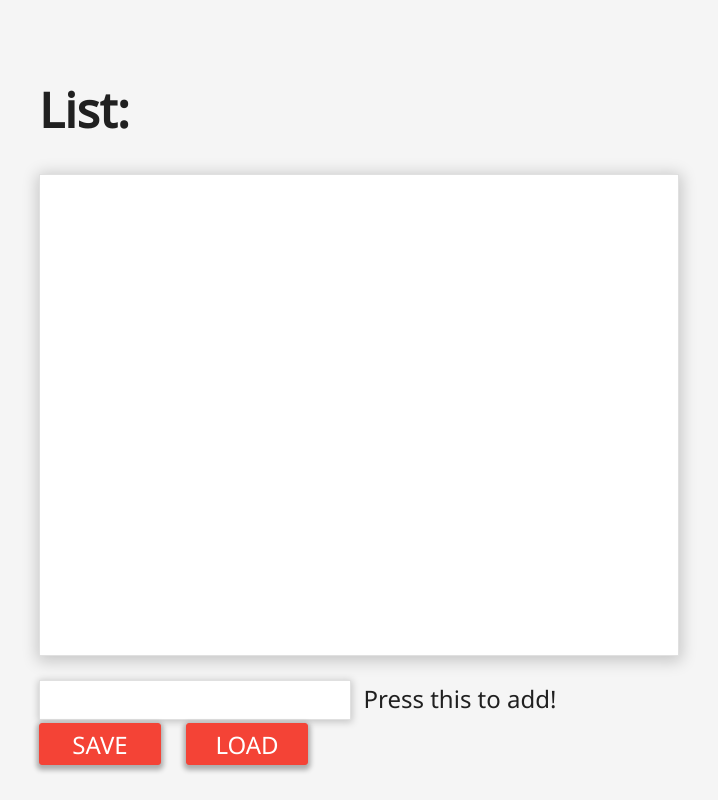
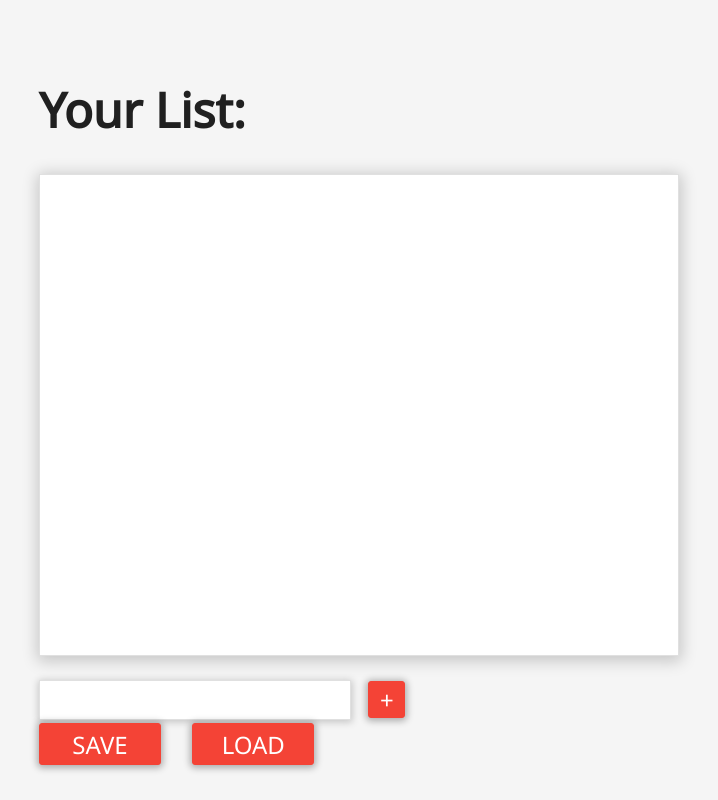
Before and after one commit to m1ksu/To-Do-List, a website: page src/index.pug in a window 1280 px wide. Shown: the whole page, without its empty margins (281-999 px from the left). Drawn offline with nearby package versions, Linux system fonts and the light colour scheme; files that its build step writes are made by us from their sources.

Commit message:
almost final changes

```diff
--- a/src/index.pug
+++ b/src/index.pug
@@ -1,7 +1,7 @@
 doctype html
 html
     head
-        title To-Do
+        title The Amazing List!
 
         meta(charset="utf-8")
         meta(name="viewport" content="width=device-width, initial-scale=1.0")
@@ -17,18 +17,21 @@ html
     body
 
 
-        h1 List:
+        h1 Your List:
 
         ul.list
 
         input.list-input(type="text")
-        span.list-input-button &nbsp; Press this to add!
+        span.list-input-button &nbsp;
+        .add-button
+            div +
 
         br.button-margin
 
         .save-button
             div SAVE
-        span.storage-unav Local storage is not supported by this browser.
 
         .load-button
             div LOAD
+        br
+        div.storage-unav Local storage is not supported by this browser.
--- a/src/style.sass
+++ b/src/style.sass
@@ -51,15 +51,9 @@ body
     &:hover
       cursor: pointer
 
-.list-input-button
-  user-select: none
-
-  &:hover
-    color: darken($globalcolor, 40%)
-    cursor: pointer
-
 .save-button,
-.load-button
+.load-button,
+.add-button
   $buttoncolor: #f44336
   $buttontextcolor: #fff
 
@@ -70,18 +64,19 @@ body
   background: $buttoncolor
   border: 1px solid $buttoncolor
   border-radius: 3px
-  box-shadow: 0 2.5px 5px 2.5px $globalshadowcolor
+  box-shadow: 0 1px 7.5px 2px $globalshadowcolor
   color: $buttontextcolor
-  display: table-cell
+  display: inline-table
   height: 40px
+  margin-bottom: 3px
   position: relative
   text-align: center
   user-select: none
+  vertical-align: middle
   width: 120px
 
-
   &:hover
-    animation-duration: .2s
+    animation-duration: .1s
     animation-fill-mode: forwards
     animation-name: hoverIn
     cursor: pointer
@@ -111,6 +106,14 @@ body
 .load-button
   transform: translateX(25px)
 
+.add-button
+  height: 35px
+  margin-left: 5px
+  width: 35px
+
+  div
+    height: 100%
+
 .storage-unav
   display: none
 
```
Also changed, not shown: build/index.html, build/style.css.
